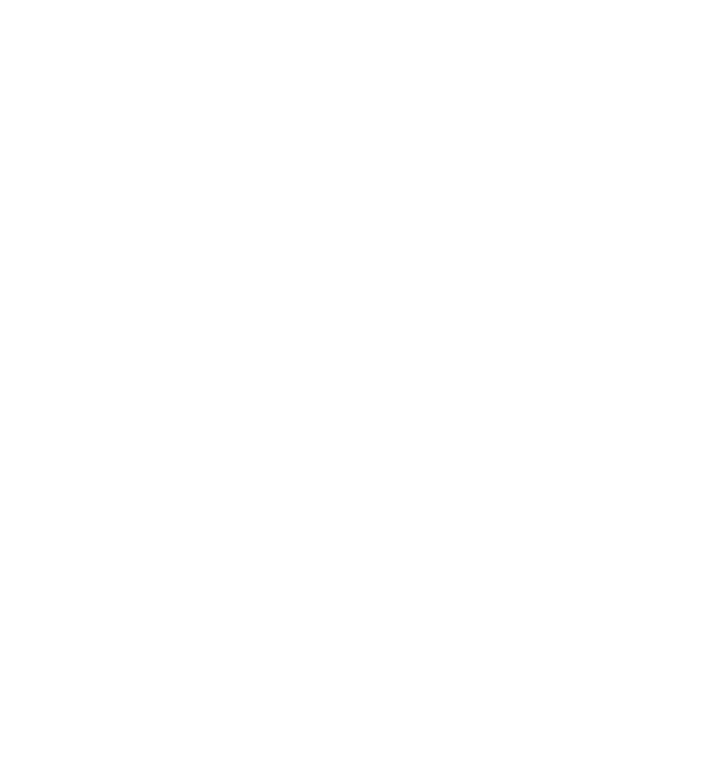
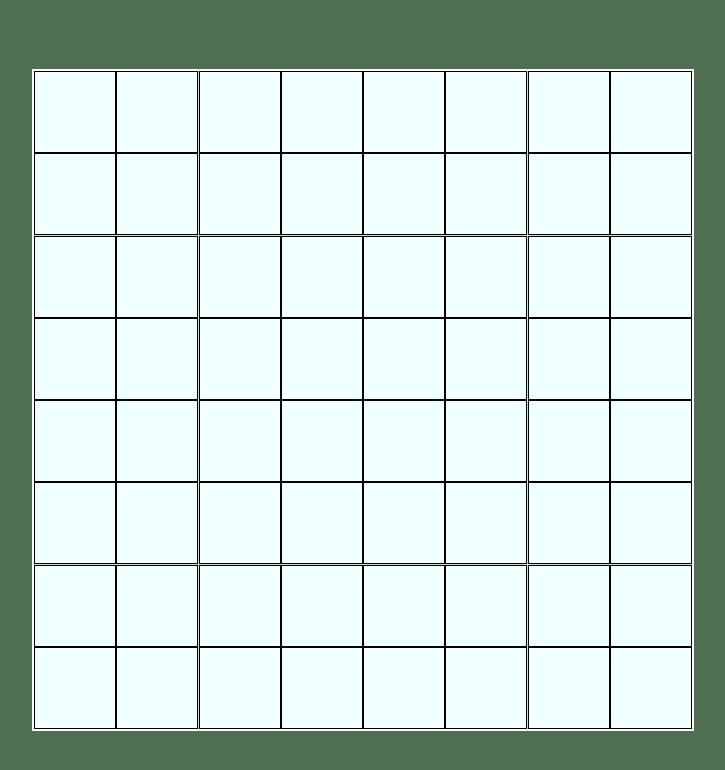
Before and after one commit to bhuwan214/Etch-a-Sketch, a plain HTML site: page index.html in a window 1280 px wide. Shown: the whole page, without its empty margins (277-1002 px from the left). Drawn offline with Linux system fonts and the light colour scheme.

Commit message:
layout version one done

```diff
--- a/index.html
+++ b/index.html
@@ -3,9 +3,80 @@
 <head>
     <meta charset="UTF-8">
     <meta name="viewport" content="width=device-width, initial-scale=1.0">
-    <title>Document</title>
+    <title>Etch-a-Sketch</title>
+    <link rel="stylesheet" href="style.css">
 </head>
 <body>
+    <div class="main">
+        <div class="canvas">
+        <div class="box 1"></div>
+        <div class="box 2"></div>
+        <div class="box 3"></div>
+        <div class="box 4"></div>
+        <div class="box 5"></div>
+        <div class="box 6"></div>
+        <div class="box 7"></div>
+        <div class="box 8"></div>
+        <div class="box 9"></div>
+        <div class="box 10"></div>
+        <div class="box 11"></div>
+        <div class="box 12"></div>
+        <div class="box 13"></div>
+        <div class="box 14"></div>
+        <div class="box 15"></div>
+        <div class="box 16"></div>
+        <div class="box 17"></div>
+        <div class="box 18"></div>
+        <div class="box 19"></div>
+        <div class="box 20"></div>
+        <div class="box 21"></div>
+        <div class="box 22"></div>
+        <div class="box 23"></div>
+        <div class="box 24"></div>
+        <div class="box 25"></div>
+        <div class="box 26"></div>
+        <div class="box 27"></div>
+        <div class="box 28"></div>
+        <div class="box 29"></div>
+        <div class="box 30"></div>
+        <div class="box 31"></div>
+        <div class="box 32"></div>
+        <div class="box 33"></div>
+        <div class="box 34"></div>
+        <div class="box 35"></div>
+        <div class="box 36"></div>
+        <div class="box 37"></div>
+        <div class="box 38"></div>
+        <div class="box 39"></div>
+        <div class="box 40"></div>
+        <div class="box 41"></div>
+        <div class="box 42"></div>
+        <div class="box 43"></div>
+        <div class="box 44"></div>
+        <div class="box 45"></div>
+        <div class="box 46"></div>
+        <div class="box 47"></div>
+        <div class="box 48"></div>
+        <div class="box 49"></div>
+        <div class="box 50"></div>
+        <div class="box 51"></div>
+        <div class="box 52"></div>
+        <div class="box 53"></div>
+        <div class="box 54"></div>
+        <div class="box 55"></div>
+        <div class="box 56"></div>
+        <div class="box 57"></div>
+        <div class="box 58"></div>
+        <div class="box 59"></div>
+        <div class="box 60"></div>
+        <div class="box 61"></div>
+        <div class="box 62"></div>
+        <div class="box 63"></div>
+        <div class="box 64"></div>
 
+    </div>
+    </div>
+    <!-- script here -->
+    <script src="script.js"></script>
 </body>
 </html>
--- a/script.js
+++ b/script.js
@@ -0,0 +1,3 @@
+let canvas= document.querySelector(".canvas")
+
+canvas.appendChild
--- a/style.css
+++ b/style.css
@@ -0,0 +1,37 @@
+* {
+  height: 100%;
+  width: 100%;
+}
+
+html,body{
+    margin: 0;
+    padding: 0;
+    box-sizing: border-box;
+
+}
+
+.main{
+    background-color: #4F6F52;
+    display: flex;
+    justify-content: center;
+    align-items: center;
+}
+
+.canvas{
+background-color: #D2E3C8;
+border: 2px solid white;
+height: 658px;
+width: 658px;
+display: grid;
+grid-template-columns: repeat(8,1fr);
+gap: 0px;
+
+}
+
+.box{
+
+width: 80px;
+height: 80px;
+background-color: azure;
+border: 1px solid black;
+}
```
